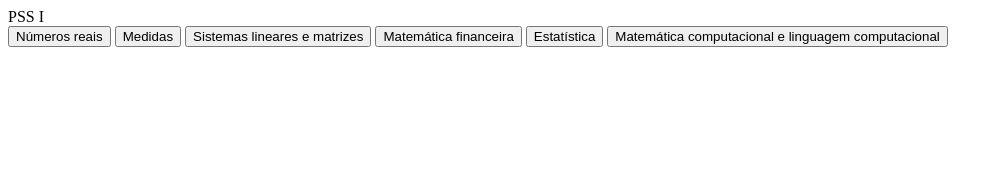
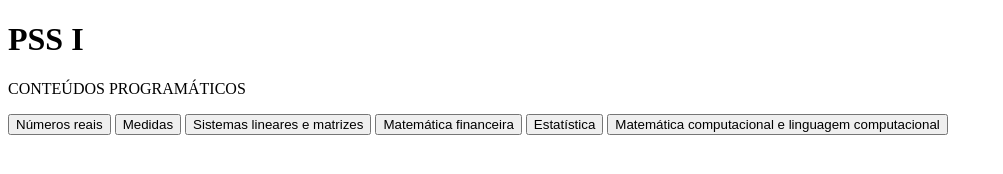
Before and after one commit to thaizdanielekutz/projeto-pss-one-year, a plain HTML site: page index.html in a window 1280 px wide. Shown: the whole page, without its empty margins (0-1003 px from the left). Drawn offline with Linux system fonts and the light colour scheme.

```diff
--- a/index.html
+++ b/index.html
@@ -6,7 +6,10 @@
     <title>Site-PSS-I</title>
   </head>
   <body>
-    <header>PSS I</header>
+    <header>
+      <h1>PSS I</h1>
+      <p>CONTEÚDOS PROGRAMÁTICOS</p>
+    </header>
     <div class="container">
       <button>Números reais</button>
       <button>Medidas</button>
```
